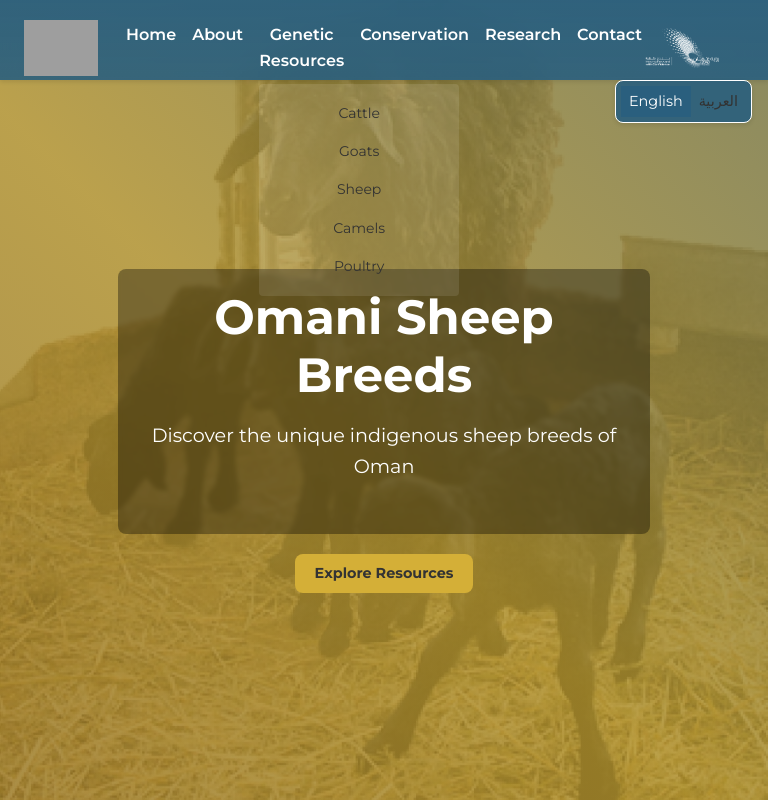
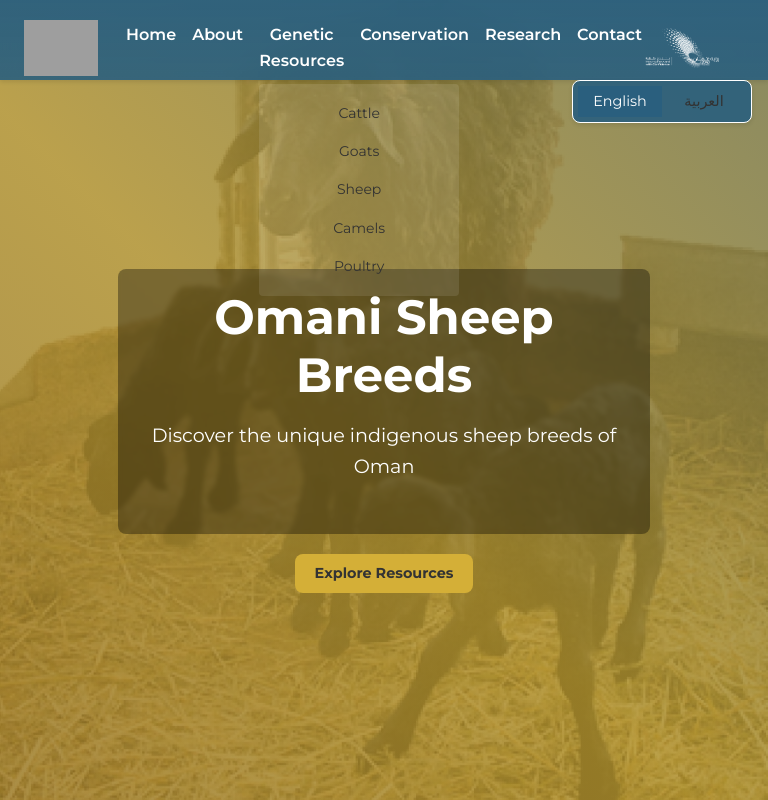
Before and after one commit to YasirObaid5/Omani-Animal-Genetic-Resources, a React (Create React App) app: page /sheep in a window 768 px wide. Shown: the top 800 px of the page. Built offline with nearby package versions, Linux system fonts and the light colour scheme; grey boxes are pictures that could not be loaded.

Commit message:
Fix language switcher overlap issue across different screen sizes

```diff
--- a/src/styles/consolidated-fixes.css
+++ b/src/styles/consolidated-fixes.css
@@ -436,11 +436,16 @@ body[dir="rtl"] .header .site-logo-img {
     background-color: rgba(42, 95, 126, 0.9); /* Match header background */
     padding: 5px;
     border-radius: var(--border-radius-md);
+    min-width: 180px; /* Ensure minimum width to prevent overlap */
+    display: flex; /* Ensure flex display is maintained */
   }
 
   .lang-btn {
     padding: var(--spacing-xs) var(--spacing-sm);
     font-size: 0.9rem;
+    flex: 1; /* Equal width buttons */
+    min-width: 80px; /* Minimum width for each button */
+    text-align: center; /* Center text */
   }
 
   /* Prevent overlap with other elements */
@@ -459,12 +464,19 @@ body[dir="rtl"] .header .site-logo-img {
     background-color: rgba(42, 95, 126, 0.9); /* Match header background */
     padding: 5px;
     border-radius: var(--border-radius-md);
+    min-width: 180px; /* Ensure minimum width to prevent overlap */
+    width: auto; /* Allow it to grow if needed */
+    display: flex; /* Ensure flex display is maintained */
+    justify-content: space-between; /* Space buttons evenly */
   }
 
   .lang-btn {
     padding: var(--spacing-xs) var(--spacing-sm);
     font-size: 0.9rem;
     color: white; /* Better visibility */
+    flex: 1; /* Equal width buttons */
+    min-width: 80px; /* Minimum width for each button */
+    text-align: center; /* Center text */
   }
 
   .lang-btn.active {
--- a/src/styles/consolidated-main.css
+++ b/src/styles/consolidated-main.css
@@ -173,6 +173,7 @@ html[lang="ar"] a.ar {
   border: 1px solid white;
   box-shadow: var(--shadow-sm);
   overflow: hidden;
+  min-width: 180px; /* Ensure minimum width to prevent overlap */
 }
 
 .lang-btn {
@@ -181,6 +182,8 @@ html[lang="ar"] a.ar {
   border: none;
   cursor: pointer;
   transition: background-color var(--transition-fast);
+  flex: 1; /* Make buttons take equal space */
+  text-align: center; /* Center the text within buttons */
 }
 
 .lang-btn.active {
@@ -1490,12 +1493,15 @@ body[dir="rtl"] .footer-logo-img {
     right: var(--spacing-md);
     background-color: rgba(42, 95, 126, 0.9); /* Match header background */
     padding: 5px;
+    min-width: 160px; /* Ensure minimum width to prevent overlap on mobile */
+    width: auto; /* Allow it to grow if needed */
   }
 
   .lang-btn {
     padding: var(--spacing-xs) var(--spacing-sm);
     font-size: 0.9rem;
     color: white; /* Better visibility */
+    min-width: 70px; /* Ensure minimum width for each button */
   }
 
   .lang-btn.active {
```
